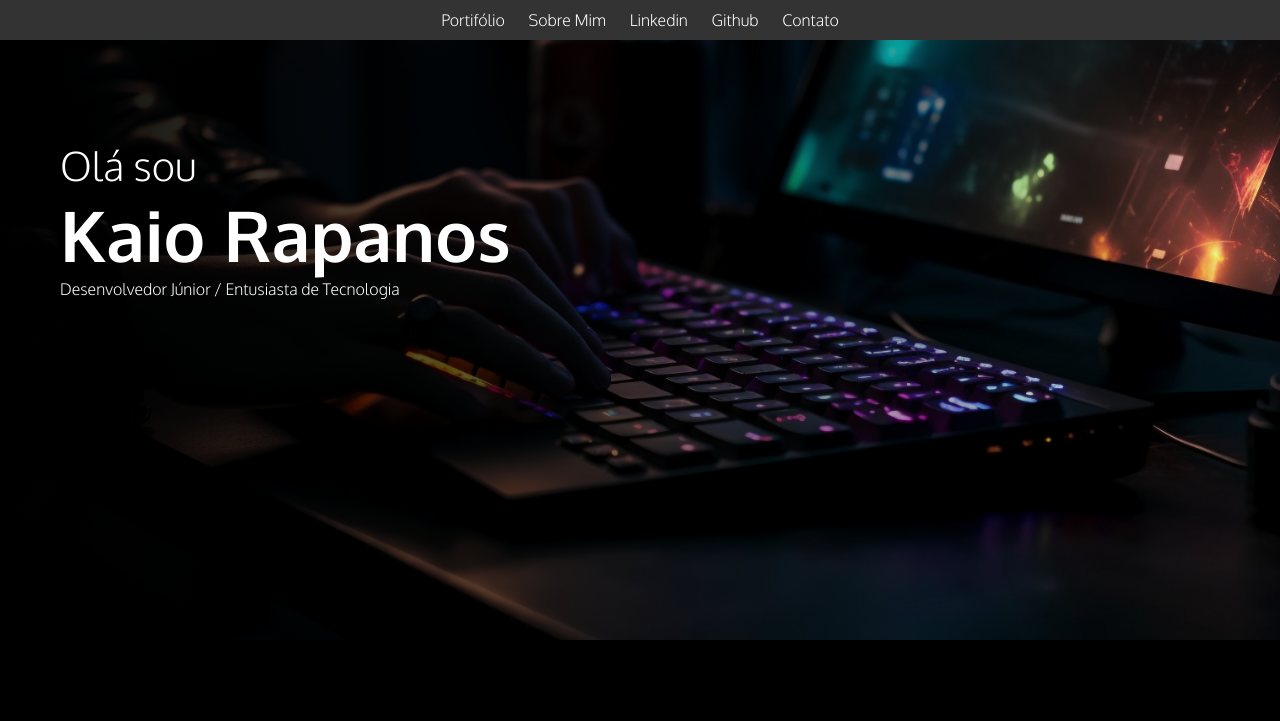
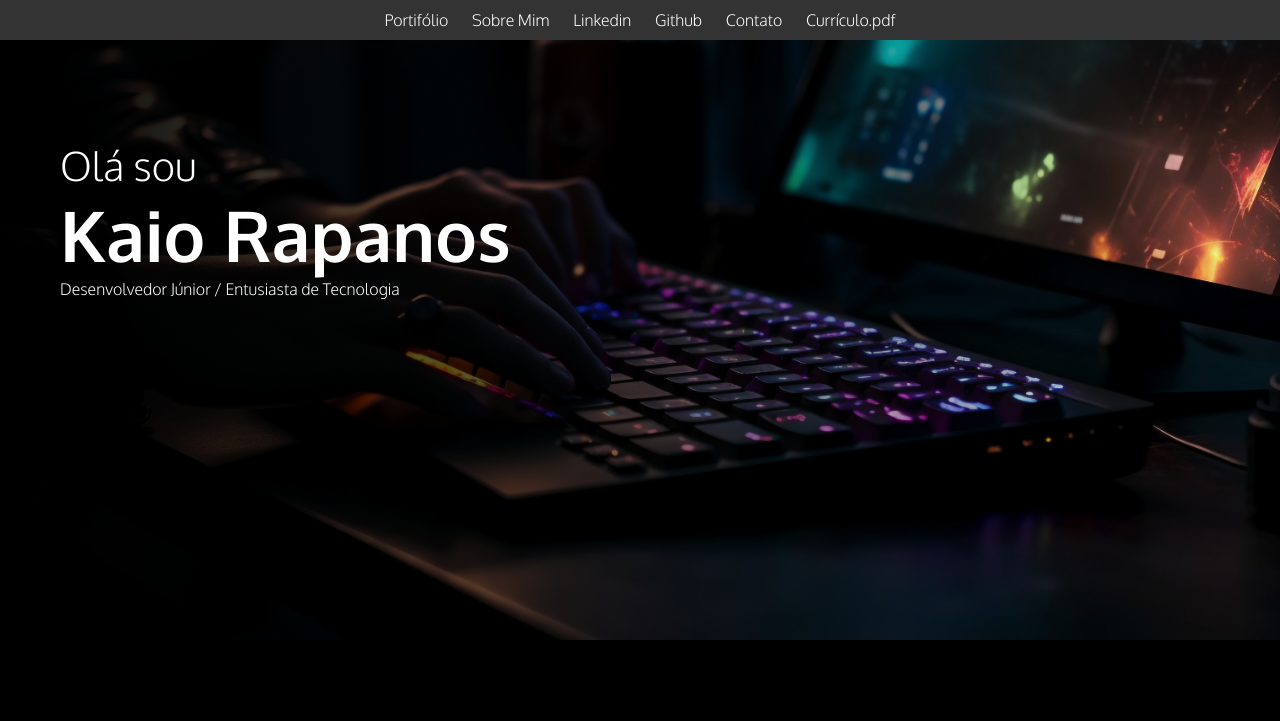
Before and after one commit to KaioRapanos/portifolio, a website: page index.html in a window 1280 px wide. Shown: the top 721 px of the page. Drawn offline with Linux system fonts and the light colour scheme; no server answers.

Commit message:
add resume in pdf

```diff
--- a/index.html
+++ b/index.html
@@ -23,6 +23,7 @@
         <a href="https://www.linkedin.com/in/kaio-rapanos/">Linkedin</a>
         <a href="https://github.com/KaioRapanos">Github</a>
         <a href="#contato">Contato</a>
+        <a href="assets/document/Currículo.pdf" download>Currículo.pdf</a>
     </header>
     <article id="rosto">
         <div id="lado-esquerdo">
```
Also changed, not shown: 1 other file.
